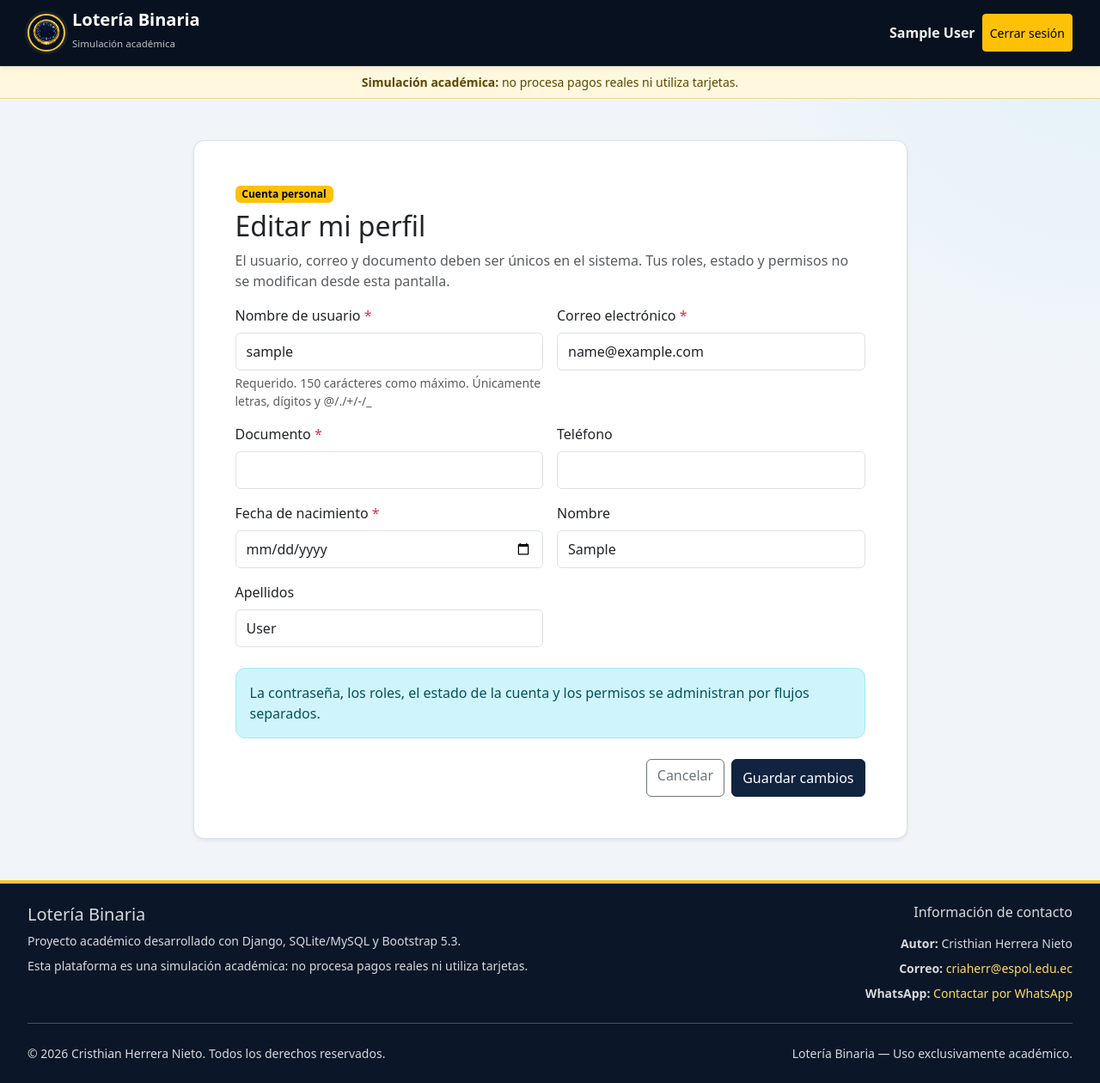
After one commit to Herrera2005/loteriaBinaria-Django, a Django app: page /accounts/profile/edit/ in a window 1280 px wide. The commit adds this page. Shown: the whole page at 86% size. Run offline with Django 5.2, Linux system fonts and the light colour scheme; the visitor is signed in with stand-in values (Sample User, id 1).

Commit message:
funciones extras agregadas

```diff
--- a/apps/accounts/forms.py
+++ b/apps/accounts/forms.py
@@ -321,6 +321,41 @@ class UserAdminChangeForm(
         )
 
 
+class ProfileUpdateForm(
+    BootstrapValidationMixin,
+    UserIdentityValidationMixin,
+    forms.ModelForm,
+):
+    """Edición del perfil propio sin exponer privilegios ni contraseña."""
+
+    class Meta:
+        model = User
+        fields = (
+            "username",
+            "email",
+            "document",
+            "phone",
+            "birth_date",
+            "first_name",
+            "last_name",
+        )
+        widgets = {
+            "birth_date": forms.DateInput(attrs={"type": "date"}),
+        }
+
+    def __init__(self, *args, **kwargs):
+        super().__init__(*args, **kwargs)
+        self.fields["birth_date"].widget.attrs["max"] = (
+            age_cutoff().isoformat()
+        )
+        self.fields["username"].widget.attrs["autocomplete"] = "username"
+        self.fields["email"].widget.attrs["autocomplete"] = "email"
+        self.fields["phone"].widget.attrs["autocomplete"] = "tel"
+        self.fields["first_name"].widget.attrs["autocomplete"] = "given-name"
+        self.fields["last_name"].widget.attrs["autocomplete"] = "family-name"
+        _apply_bootstrap_widgets(self)
+
+
 class TermsVersionForm(forms.ModelForm):
     """CRUD legal con preservación del contenido que ya fue aceptado."""
 
--- a/apps/accounts/urls.py
+++ b/apps/accounts/urls.py
@@ -12,6 +12,12 @@ urlpatterns = [
     path("logout/", views.AccountLogoutView.as_view(), name="logout"),
     path("register/", views.register, name="register"),
     path("mode/", views.choose_mode, name="choose_mode"),
+    path("profile/", views.ProfileDetailView.as_view(), name="profile"),
+    path(
+        "profile/edit/",
+        views.ProfileUpdateView.as_view(),
+        name="profile_edit",
+    ),
     path("users/", views.UserListView.as_view(), name="user_list"),
     path("users/create/", views.UserCreateView.as_view(), name="user_create"),
     path(
--- a/apps/accounts/views.py
+++ b/apps/accounts/views.py
@@ -28,6 +28,7 @@ from .access import (
 )
 from .forms import (
     ModeSelectionForm,
+    ProfileUpdateForm,
     RegistrationForm,
     TallerAuthenticationForm,
     UserAdminChangeForm,
@@ -136,6 +137,47 @@ def choose_mode(request):
         "accounts/choose_mode.html",
         {"form": form, "assigned_modes": assigned_modes},
     )
+
+
+class ProfileDetailView(LoginRequiredMixin, DetailView):
+    """Muestra únicamente el perfil del usuario autenticado."""
+
+    model = User
+    template_name = "accounts/profile_detail.html"
+    context_object_name = "profile_user"
+
+    def get_object(self, queryset=None):
+        return (
+            User.objects
+            .prefetch_related(
+                "groups",
+                "terms_acceptances__terms_version",
+            )
+            .get(pk=self.request.user.pk)
+        )
+
+
+class ProfileUpdateView(LoginRequiredMixin, UpdateView):
+    """Permite editar solo los datos personales del usuario autenticado."""
+
+    model = User
+    form_class = ProfileUpdateForm
+    template_name = "accounts/profile_form.html"
+    context_object_name = "profile_user"
+
+    def get_object(self, queryset=None):
+        return self.request.user
+
+    def get_success_url(self):
+        return reverse("accounts:profile")
+
+    def form_valid(self, form):
+        response = super().form_valid(form)
+        messages.success(
+            self.request,
+            "Tu información personal se actualizó correctamente.",
+        )
+        return response
 
 
 class AdministratorModeRequiredMixin(LoginRequiredMixin, UserPassesTestMixin):
--- a/apps/core/context_processors.py
+++ b/apps/core/context_processors.py
@@ -7,6 +7,7 @@ from apps.accounts.roles import (
     ADMINISTRATOR,
     CLIENT,
     DASHBOARD_URL_NAMES,
+    ROLE_CODES,
     ROLE_PRESENTATION,
     VENDOR,
 )
@@ -60,7 +61,14 @@ def navigation(request):
             "active_mode": None,
             "active_mode_code": None,
             "nav_items": [],
+            "can_switch_mode": False,
         }
+
+    assigned_mode_count = request.user.groups.filter(
+        name__in=ROLE_CODES,
+    ).count()
+
+    can_switch_mode = assigned_mode_count > 1
 
     active_mode = get_valid_active_mode(request)
     if not active_mode:
@@ -68,6 +76,7 @@ def navigation(request):
             "active_mode": None,
             "active_mode_code": None,
             "nav_items": [],
+            "can_switch_mode": can_switch_mode,
         }
 
     current_url_name = getattr(
@@ -95,4 +104,5 @@ def navigation(request):
             )
             for label, url_name in definitions
         ],
+        "can_switch_mode": can_switch_mode,
     }
--- a/static/css/app.css
+++ b/static/css/app.css
@@ -489,6 +489,33 @@ a.card:focus-visible {
     max-height: 100dvh;
 }
 
+.app-mode-link {
+    text-decoration: none;
+    cursor: pointer;
+    transition:
+        transform 160ms ease,
+        box-shadow 160ms ease,
+        filter 160ms ease;
+}
+
+.app-mode-link:hover {
+    color: var(--bs-dark);
+    text-decoration: none;
+    filter: brightness(1.06);
+    transform: translateY(-1px);
+    box-shadow: 0 0.35rem 0.85rem rgba(0, 0, 0, 0.2);
+}
+
+.app-mode-link:focus-visible {
+    color: var(--bs-dark);
+    outline: 3px solid rgba(255, 255, 255, 0.92);
+    outline-offset: 3px;
+}
+
+.app-mode-link:active {
+    transform: translateY(0);
+}
+
 @media (max-width: 1199.98px) {
     .app-sidebar {
         --bs-offcanvas-width: min(22rem, 92vw);
--- /dev/null
+++ b/templates/accounts/profile_form.html
@@ -0,0 +1,69 @@
+{% extends "base.html" %}
+{% load static %}
+
+{% block title %}Editar mi perfil | Lotería Binaria{% endblock %}
+
+{% block content %}
+<div class="row justify-content-center">
+    <div class="col-12 col-xl-9">
+        <section class="card shadow-sm" aria-labelledby="profile-form-title">
+            <div class="card-body p-4 p-lg-5">
+                <span class="badge text-bg-warning mb-2">Cuenta personal</span>
+                <h1 id="profile-form-title" class="h2 mb-2">Editar mi perfil</h1>
+                <p class="text-body-secondary">
+                    El usuario, correo y documento deben ser únicos en el sistema.
+                    Tus roles, estado y permisos no se modifican desde esta pantalla.
+                </p>
+
+                {% if form.non_field_errors %}
+                    <div class="alert alert-danger" role="alert">
+                        {% for error in form.non_field_errors %}
+                            <p class="mb-0">{{ error }}</p>
+                        {% endfor %}
+                    </div>
+                {% endif %}
+
+                <form method="post" novalidate>
+                    {% csrf_token %}
+
+                    <div class="row g-3">
+                        {% for field in form %}
+                            <div class="col-12 col-md-6">
+                                <label class="form-label" for="{{ field.id_for_label }}">
+                                    {{ field.label }}
+                                    {% if field.field.required %}
+                                        <span class="text-danger" aria-hidden="true">*</span>
+                                    {% endif %}
+                                </label>
+
+                                {{ field }}
+
+                                {% if field.help_text %}
+                                    <div class="form-text">{{ field.help_text|safe }}</div>
+                                {% endif %}
+
+                                {% for error in field.errors %}
+                                    <div class="invalid-feedback d-block">{{ error }}</div>
+                                {% endfor %}
+                            </div>
+                        {% endfor %}
+                    </div>
+
+                    <div class="alert alert-info mt-4" role="note">
+                        La contraseña, los roles, el estado de la cuenta y los permisos se administran por flujos separados.
+                    </div>
+
+                    <div class="d-grid d-sm-flex justify-content-sm-end gap-2 mt-4">
+                        <a class="btn btn-outline-secondary" href="{% url 'accounts:profile' %}">
+                            Cancelar
+                        </a>
+                        <button class="btn btn-primary" type="submit">
+                            Guardar cambios
+                        </button>
+                    </div>
+                </form>
+            </div>
+        </section>
+    </div>
+</div>
+{% endblock %}
--- a/templates/base.html
+++ b/templates/base.html
@@ -22,6 +22,7 @@
     {% url "accounts:login" as login_url %}
     {% url "accounts:logout" as logout_url %}
     {% url "accounts:choose_mode" as choose_mode_url %}
+    {% url "accounts:profile" as profile_url %}
     {% url "admin:index" as admin_url %}
 
     <a class="visually-hidden-focusable skip-link" href="#main-content">
@@ -43,17 +44,27 @@
 
                 <div class="d-flex align-items-center gap-2 ms-auto">
                     {% if request.user.is_authenticated and active_mode %}
+                    {% if can_switch_mode and choose_mode_url %}
+                    <a class="badge app-mode-badge app-mode-link d-none d-sm-inline-flex" href="{{ choose_mode_url }}"
+                        title="Cambiar modo de trabajo" aria-label="Modo {{ active_mode }}. Cambiar modo de trabajo">
+                        Modo {{ active_mode }}
+                    </a>
+                    {% else %}
                     <span class="badge app-mode-badge d-none d-sm-inline-flex">
                         Modo {{ active_mode }}
                     </span>
                     {% endif %}
+                    {% endif %}
 
                     {% if request.user.is_authenticated %}
-                    <div class="user-summary d-none d-lg-block text-end">
+                    {% if profile_url %}
+                    <a class="user-summary d-none d-lg-block text-end text-decoration-none" href="{{ profile_url }}"
+                        aria-label="Abrir mi perfil">
                         <span class="d-block fw-semibold">
                             {{ request.user.get_full_name|default:request.user.username }}
                         </span>
-                    </div>
+                    </a>
+                    {% endif %}
 
                     {# Sin modo activo todavía no existe sidebar; el cierre queda en la cabecera. #}
                     {% if not active_mode_code and logout_url %}
@@ -98,7 +109,16 @@
             aria-labelledby="mainNavigationLabel">
             <div class="offcanvas-header app-sidebar-header d-xl-none">
                 <div>
-                    <span class="badge app-mode-badge mb-2">Modo {{ active_mode }}</span>
+                    {% if can_switch_mode and choose_mode_url %}
+                    <a class="badge app-mode-badge app-mode-link mb-2" href="{{ choose_mode_url }}"
+                        title="Cambiar modo de trabajo" aria-label="Modo {{ active_mode }}. Cambiar modo de trabajo">
+                        Modo {{ active_mode }}
+                    </a>
+                    {% else %}
+                    <span class="badge app-mode-badge mb-2">
+                        Modo {{ active_mode }}
+                    </span>
+                    {% endif %}
                     <h2 class="offcanvas-title h5 mb-0" id="mainNavigationLabel">
                         Navegación
                     </h2>
@@ -111,9 +131,17 @@
                 <div class="app-sidebar-layout">
                     <div class="app-sidebar-scroll">
                         <div class="app-sidebar-heading d-none d-xl-block">
+                            {% if can_switch_mode and choose_mode_url %}
+                            <a class="badge app-mode-badge app-mode-link mb-2" href="{{ choose_mode_url }}"
+                                title="Cambiar modo de trabajo"
+                                aria-label="Modo {{ active_mode }}. Cambiar modo de trabajo">
+                                Modo {{ active_mode }}
+                            </a>
+                            {% else %}
                             <span class="badge app-mode-badge mb-2">
                                 Modo {{ active_mode }}
                             </span>
+                            {% endif %}
 
                             <p class="mb-0 small text-white-50">
                                 Acciones disponibles
@@ -132,7 +160,7 @@
                                     <a
                                         class="nav-link{% if item.active %} active{% endif %}"
                                         href="{{ item.url }}"
-                                        {% if item.active %}aria-current="page"{% endif %}
+                                        {%if item.active %}aria-current="page" {% endif %}
                                         data-close-navigation
                                     >
                                         <span class="app-nav-dot" aria-hidden="true"></span>
@@ -175,7 +203,9 @@
                             Sesión actual
                         </p>
 
-                        <div class="user-summary mb-3">
+                        {% if profile_url %}
+                        <a class="app-sidebar-user d-block mb-3" href="{{ profile_url }}" aria-label="Abrir mi perfil"
+                            data-close-navigation>
                             <span class="d-block fw-semibold text-break">
                                 {{ request.user.get_full_name|default:request.user.username }}
                             </span>
@@ -183,7 +213,8 @@
                             <span class="small text-white-50">
                                 Modo {{ active_mode }}
                             </span>
-                        </div>
+                        </a>
+                        {% endif %}
 
                         {% if choose_mode_url %}
                         <a class="btn btn-outline-warning w-100 mb-2" href="{{ choose_mode_url }}">
```
Also changed, not shown: apps/accounts/tests/test_forms.py (+80 -0 lines), apps/accounts/tests/test_views.py (+122 -0 lines), apps/core/tests/test_configuration.py (+2 -0 lines), templates/accounts/profile_detail.html (added, +109 -0 lines), 1 other file.
